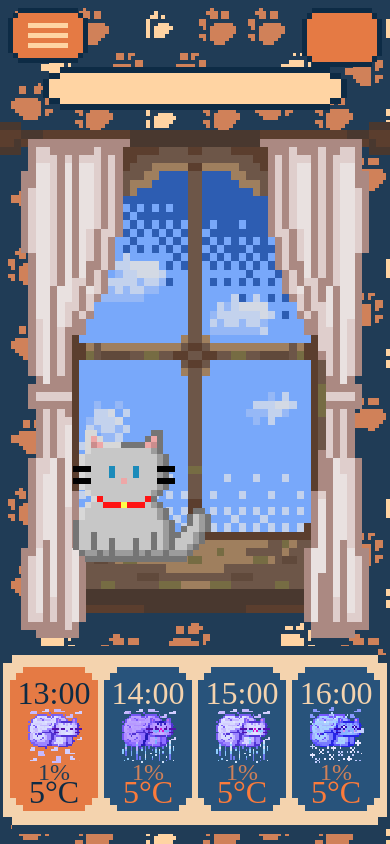
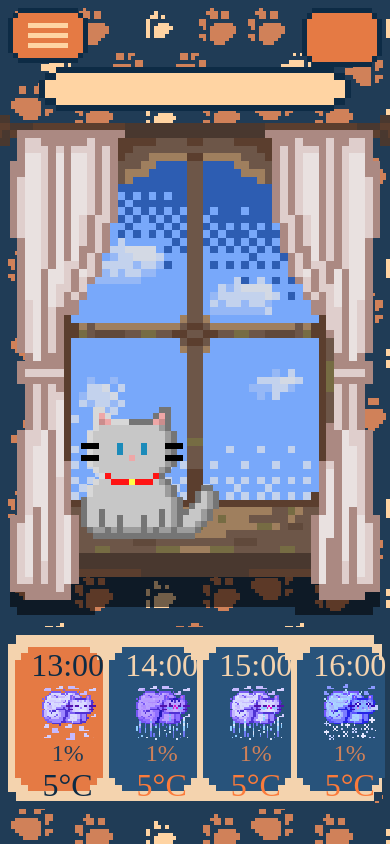
Before and after one commit to ZahraaAbdoolCarrim/Weather-App, a React (Create React App) app: page / in a window 390 px wide. Built offline with nearby package versions, Linux system fonts and the light colour scheme; no server answers; a web font is replaced by a local one.

Commit message:
Improved Responsiveness

```diff
--- a/src/mobile.css
+++ b/src/mobile.css
@@ -55,7 +55,7 @@
     .locationBg {
         margin-bottom: 0.25rem;
         aspect-ratio: 54 / 7;
-        width: 19rem;
+        width: 80vw;
     }
 
     .window {
@@ -64,22 +64,21 @@
 
     .pet {
         position: absolute;
-        bottom: 4.5rem;
-        left: 5rem;
+        bottom: 15%;
+        left: 18%;
         width: 12rem;
         aspect-ratio: 32 / 32;
     }
 
     #window {
-        /* width: 115vw;
-        height: 128vw; */
-        width: 29rem;
+        width: 115vw;
+        height: 128vw;
         aspect-ratio: 58 / 65;
     }
 
     .scrollableForecast {
         margin-top: 0.5rem;
-        width: 25rem;
+        width: 100vw;
         aspect-ratio: 48 / 22;
         position: relative;
     }
@@ -92,45 +91,45 @@
         top: 1.3rem;
         left: 0.95rem;
         gap: 0.4rem;
+
     }
 
     .forecastBlock {
         position: relative;
+
     }
 
     #info {
         display: flex;
         flex-direction: column;
         align-items: center;
+        position: absolute;
+        top: 0rem;
+        left: 1rem;
     }
 
     #time {
         text-align: center;
         font-family: "Jersey 15";
         font-size: 2rem;
-        position: absolute;
-        top: -1.5rem;
+        margin: 0;
     }
 
     #cloud {
-        position: absolute;
-        top: 2.5rem;
         width: 3.5rem;
         height: 3.5rem;
         aspect-ratio: 1 / 1;
     }
 
     #precipitation {
-        position: absolute;
-        bottom: 0.1rem;
+        margin: 0;
         text-align: center;
         font-family: "Jersey 15";
         font-size: 1.5rem;
     }
 
     #temp {
-        position: absolute;
-        bottom: -2rem;
+        margin: 0;
         text-align: center;
         font-family: "Jersey 15";
         font-size: 2rem;
```
Also changed, not shown: src/assets/window.png.
